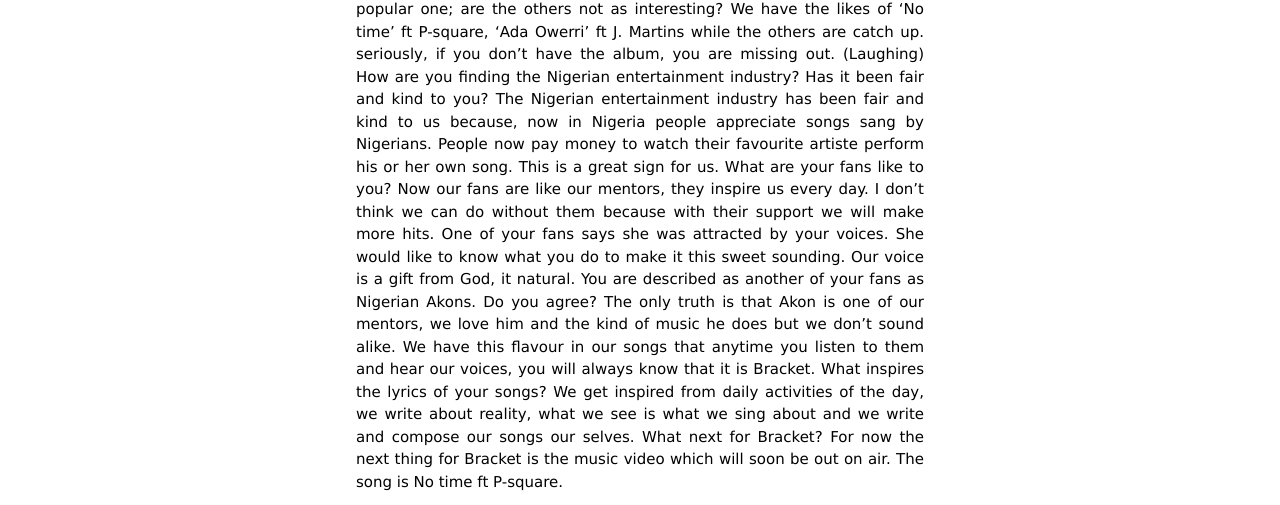
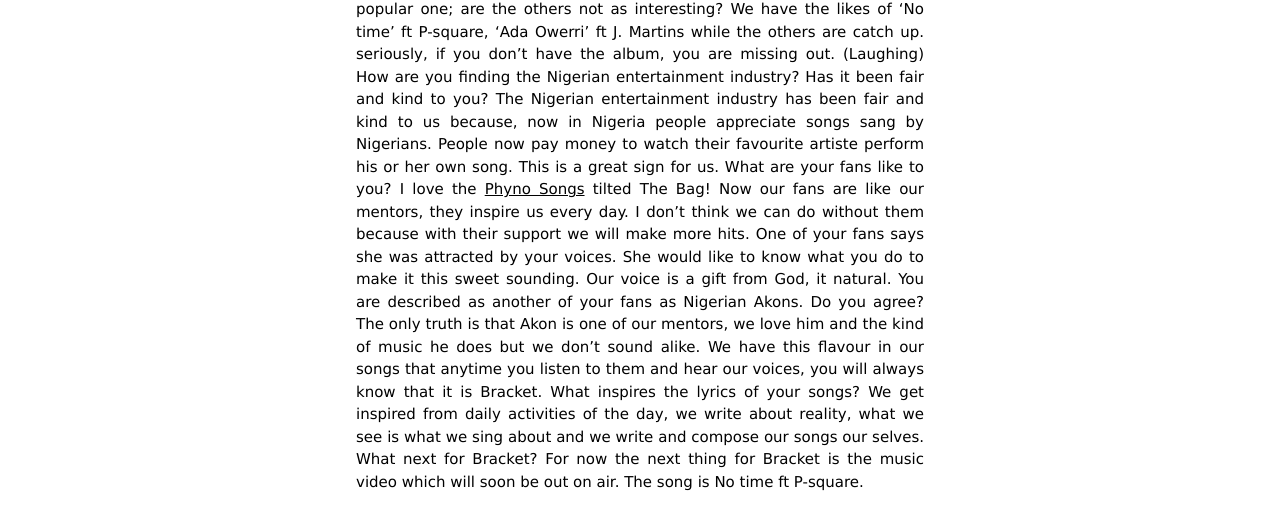
Before and after one commit to Netvilox1/Music, a plain HTML site: page index.html in a window 1280 px wide. Shown: the part 749-1254 px from the top of the page. Drawn offline with nearby package versions, Linux system fonts and the light colour scheme.

Commit message:
Update index.html

```diff
--- a/index.html
+++ b/index.html
@@ -61,6 +61,7 @@ How are you finding the Nigerian entertainment industry? Has it been fair and ki
 The Nigerian entertainment industry has been fair and kind to us because, now in Nigeria people appreciate songs sang by Nigerians. People now pay money to watch their favourite artiste perform his or her own song. This is a great sign for us.
 
 What are your fans like to you?
+I love the <a href="https://9jahob.com/tag/phuno">Phyno Songs</a> tilted The Bag!
 
 Now our fans are like our mentors, they inspire us every day. I don’t think we can do without them because with their support we will make more hits.
 
```
